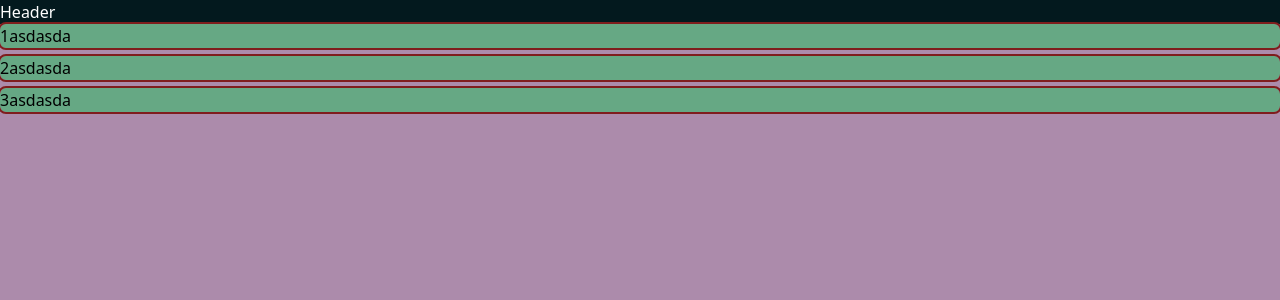
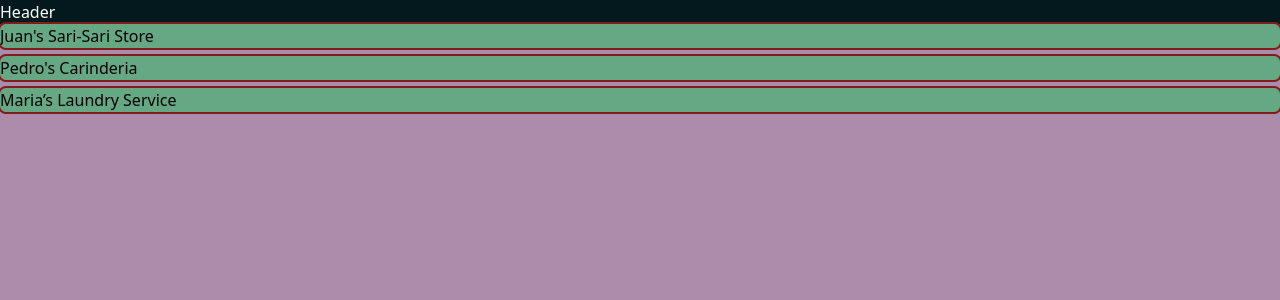
Before and after one commit to JJPSeno/cbc-site, a Nuxt app: page / in a window 1280 px wide. Shown: the top 300 px of the page. Built offline with nearby package versions, Linux system fonts and the light colour scheme.

Commit message:
Add dummy business list; Add types

```diff
--- a/pages/index.vue
+++ b/pages/index.vue
@@ -8,34 +8,41 @@
     >
       <li
         class="w-full rounded-md outline outline-2 outline-red-900 bg-green-500/50"
-        v-for="bus in buses"
+        v-for="bus in businesses"
         :key="bus.id"
       >
-        {{ bus.a }}
+        {{ bus.companyName }}
       </li>
     </ul>
   </div>
 </template>
 <script setup lang="ts">
-
-const buses = ref([
-{
-  id: 0,
-  a: '1asdasda',
-  b: '1asdasd',
-  c: ['1sadasd', '1asdasdas']
-},
-{
-  id: 1,
-  a: '2asdasda',
-  b: '2asdasd',
-  c: ['2sadasd', '2asdasdas']
-},
-{
-  id: 2,
-  a: '3asdasda',
-  b: '3asdasd',
-  c: ['3sadasd', '3asdasdas']
-}
+const businesses = ref<Business[]>([
+  {
+    id: "b0237536-0d2f-4140-9f22-45ecc5c6b767",
+    companyName: "Juan's Sari-Sari Store",
+    address: "123 Mabuhay St, Quezon City",
+    contactInfo: {
+      email: "juansari@email.com",
+      phoneNumber: "09*********",
+    }
+  },
+  {
+    id: "819006bf-13f8-4bb8-8c26-5b666ceb36ca",
+    companyName: "Pedro's Carinderia",
+    address: "456 Bayanihan Ave, Manila",
+    contactInfo: {
+      email: "pedrocarinderia@email.com",
+      phoneNumber: "09*********"
+    },
+  },
+  {
+    id: "9e719a5d-a45e-4e44-b201-42f8a0197934",
+    companyName: "Maria’s Laundry Service",
+    address: "789 Laban St, Cebu City",
+    contactInfo: {
+      phoneNumber: "09*********"
+    },
+  },
 ])
 </script>
--- a/tailwind.config.ts
+++ b/tailwind.config.ts
@@ -2,7 +2,8 @@ module.exports = {
   theme: {
     extend: {
       colors: {
-        'rich-black': '#03191e',
+        'edge': '#EED6EE',
+        'rich-black': '#03191E',
       },
     }
   }
```
Also changed, not shown: types/businesses.d.ts (added, +11 -0 lines).
